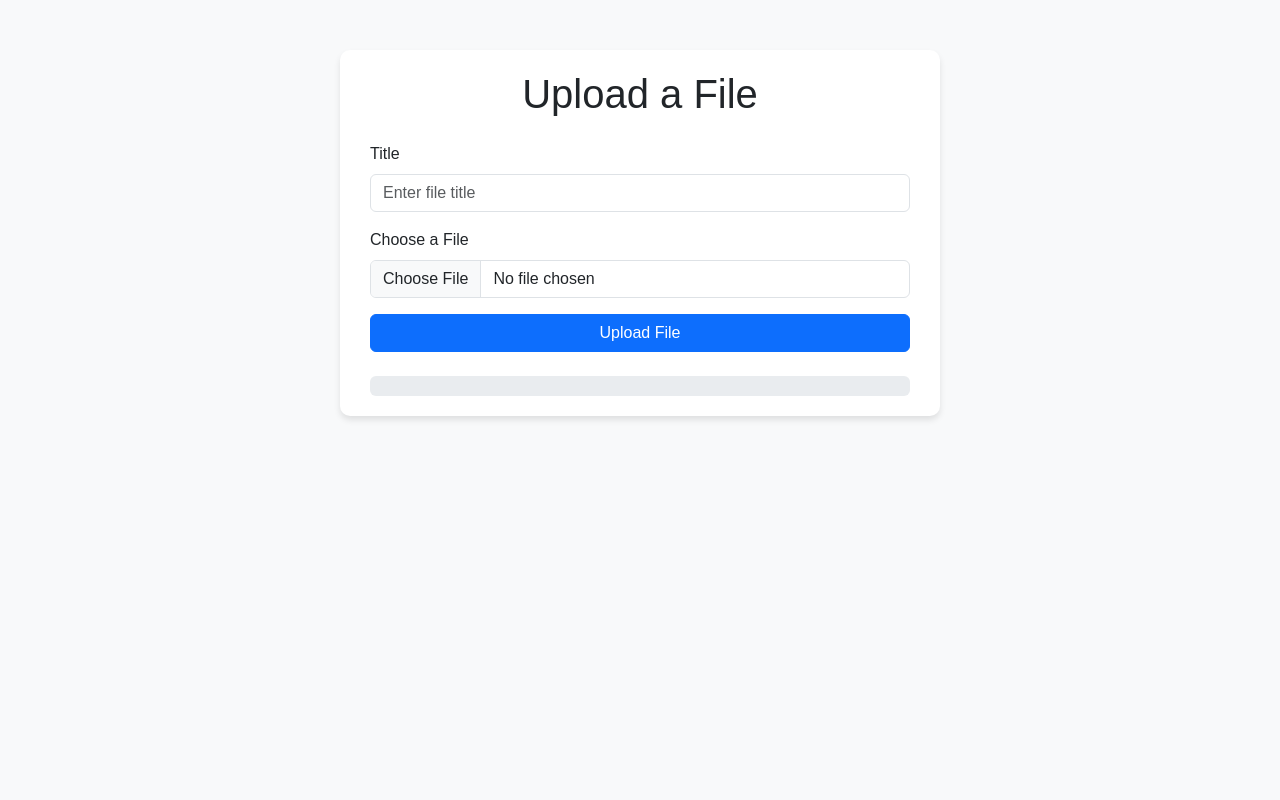
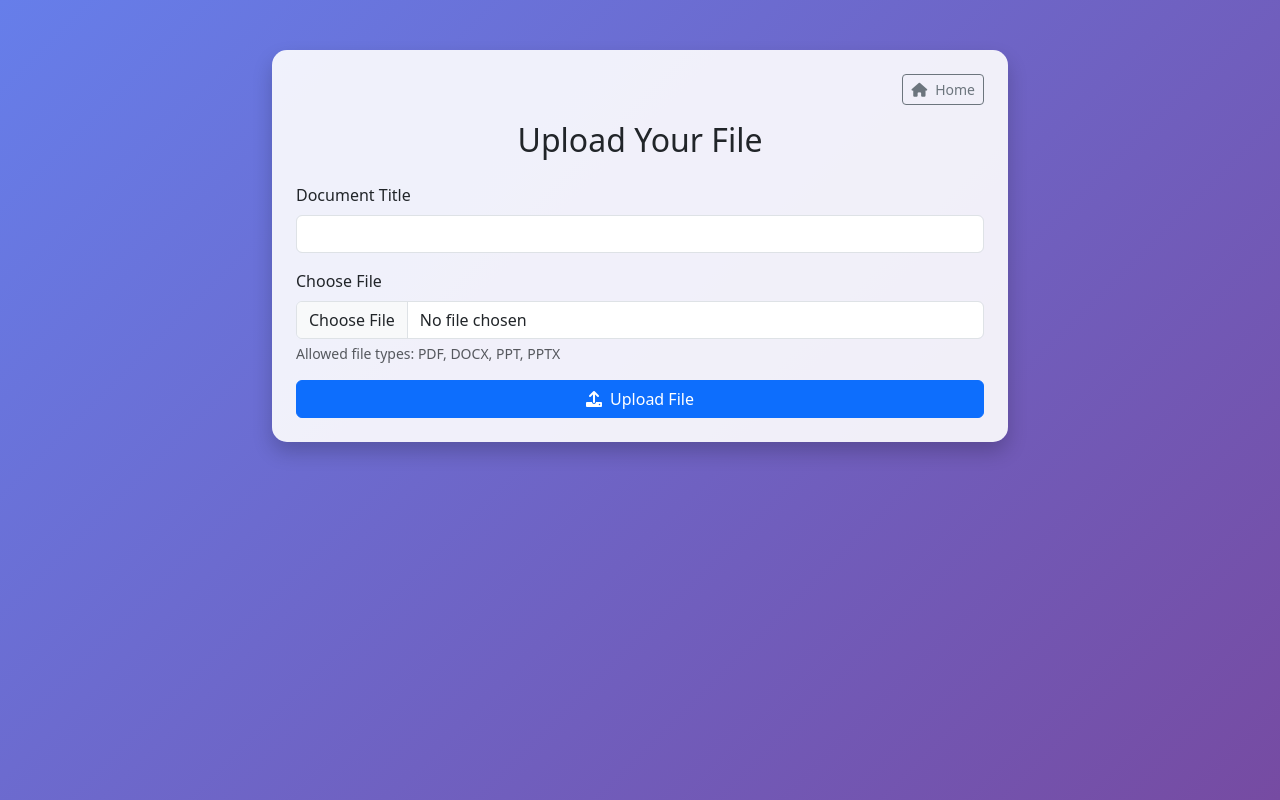
Before and after one commit to babupakkakivellu/Web, a Flask app: page /upload in a window 1280 px wide. Run offline with Flask 3, Linux system fonts and the light colour scheme; parts of the project's set-up code (start-up, migrations or seed data) failed here and were passed over; some libraries are stand-ins or nearby versions.

Commit message:
Update upload_form.html

```diff
--- a/templates/upload_form.html
+++ b/templates/upload_form.html
@@ -3,74 +3,94 @@
 <head>
     <meta charset="UTF-8">
     <meta name="viewport" content="width=device-width, initial-scale=1.0">
-    <title>File Upload</title>
+    <title>Upload File</title>
     <link href="https://cdn.jsdelivr.net/npm/bootstrap@5.3.0-alpha3/dist/css/bootstrap.min.css" rel="stylesheet">
+    <link href="https://cdnjs.cloudflare.com/ajax/libs/font-awesome/6.0.0/css/all.min.css" rel="stylesheet">
+    <link href="{{ url_for('static', filename='css/style.css') }}" rel="stylesheet">
     <style>
         body {
-            background-color: #f8f9fa;
-            font-family: Arial, sans-serif;
+            background: linear-gradient(135deg, #667eea 0%, #764ba2 100%);
+            min-height: 100vh;
+            padding: 50px 0;
         }
-        .container {
-            max-width: 600px;
-            margin-top: 50px;
-            background: #ffffff;
-            padding: 20px 30px;
-            box-shadow: 0 4px 6px rgba(0, 0, 0, 0.1);
-            border-radius: 10px;
-        }
-        #progress-bar {
-            width: 0;
-            height: 20px;
-            background-color: #007bff;
-            border-radius: 5px;
-            transition: width 0.4s ease;
+        .upload-card {
+            background: rgba(255, 255, 255, 0.9);
+            border-radius: 15px;
+            box-shadow: 0 10px 20px rgba(0, 0, 0, 0.2);
         }
     </style>
 </head>
 <body>
     <div class="container">
-        <h1 class="text-center mb-4">Upload a File</h1>
-        <form id="uploadForm">
+        <div class="row justify-content-center">
+            <div class="col-md-8">
+                <div class="upload-card p-4">
+                    <div class="text-end mb-3">
+                        <a href="{{ url_for('home') }}" class="btn btn-outline-secondary btn-sm">
+                            <i class="fas fa-home me-2"></i>Home
+                        </a>
+                    </div>
+
+                    <h2 class="text-center mb-4">Upload Your File</h2>
+
+                    <form id="uploadForm" class="needs-validation" novalidate>
                         <div class="mb-3">
-                <label for="title" class="form-label">Title</label>
-                <input type="text" class="form-control" id="title" name="title" placeholder="Enter file title" required>
+                            <label for="title" class="form-label">Document Title</label>
+                            <input type="text" class="form-control" id="title" name="title" required>
+                            <div class="invalid-feedback">
+                                Please provide a title for the document.
                             </div>
+                        </div>
+
                         <div class="mb-3">
-                <label for="file" class="form-label">Choose a File</label>
-                <input type="file" class="form-control" id="file" name="file" accept=".pdf,.docx,.ppt,.pptx" required>
+                            <label for="file" class="form-label">Choose File</label>
+                            <input type="file" class="form-control" id="file" name="file"
+                                   accept=".pdf,.docx,.ppt,.pptx" required>
+                            <div class="invalid-feedback">
+                                Please select a file to upload.
                             </div>
-            <button type="submit" class="btn btn-primary w-100">Upload File</button>
+                            <div class="form-text">
+                                Allowed file types: PDF, DOCX, PPT, PPTX
+                            </div>
+                        </div>
+
+                        <div class="progress mb-3" style="height: 25px; display: none;">
+                            <div class="progress-bar progress-bar-striped progress-bar-animated"
+                                 role="progressbar" style="width: 0%">0%</div>
+                        </div>
+
+                        <div class="d-grid">
+                            <button type="submit" class="btn btn-primary">
+                                <i class="fas fa-upload me-2"></i>Upload File
+                            </button>
+                        </div>
                     </form>
-        <div class="mt-4">
-            <p id="upload-status" class="text-center"></p>
-            <div id="progress-container" class="progress mt-2" style="height: 20px;">
-                <div id="progress-bar"></div>
+
+                    <div id="uploadStatus" class="alert mt-3" style="display: none;"></div>
+                </div>
             </div>
         </div>
     </div>
 
+    <script src="https://cdn.jsdelivr.net/npm/bootstrap@5.3.0-alpha3/dist/js/bootstrap.bundle.min.js"></script>
     <script>
         document.getElementById('uploadForm').addEventListener('submit', async (e) => {
             e.preventDefault();
 
-    const title = document.getElementById('title').value;
-    const fileInput = document.getElementById('file');
-    const file = fileInput.files[0];
-
-    if (!file) {
-        alert('Please select a file to upload.');
+            const form = e.target;
+            if (!form.checkValidity()) {
+                e.stopPropagation();
+                form.classList.add('was-validated');
                 return;
             }
 
-    const formData = new FormData();
-    formData.append('title', title);
-    formData.append('file', file);
+            const formData = new FormData(form);
+            const progressBar = document.querySelector('.progress-bar');
+            const progressContainer = document.querySelector('.progress');
+            const statusDiv = document.getElementById('uploadStatus');
 
-    const progressBar = document.getElementById('progress-bar');
-    const statusText = document.getElementById('upload-status');
-
-    statusText.innerText = `Uploading "${title}"...`;
-    progressBar.style.width = '0%';
+            progressContainer.style.display = 'block';
+            statusDiv.style.display = 'none';
 
             try {
                 const xhr = new XMLHttpRequest();
@@ -79,30 +99,43 @@
                 xhr.upload.onprogress = (event) => {
                     if (event.lengthComputable) {
                         const percentComplete = Math.round((event.loaded / event.total) * 100);
-                progressBar.style.width = `${percentComplete}%`;
-                statusText.innerText = `Uploading "${title}"... ${percentComplete}%`;
+                        progressBar.style.width = percentComplete + '%';
+                        progressBar.textContent = percentComplete + '%';
                     }
                 };
 
-        xhr.onload = () => {
+                xhr.onload = function() {
                     if (xhr.status === 200) {
-                const result = JSON.parse(xhr.responseText);
-                progressBar.style.width = '100%';
-                statusText.innerText = `Upload Done! Title: "${result.title}"`;
+                        const response = JSON.parse(xhr.responseText);
+                        statusDiv.className = 'alert alert-success';
+                        statusDiv.textContent = 'File uploaded successfully!';
+                        form.reset();
+                        form.classList.remove('was-validated');
                     } else {
+                        const response = JSON.parse(xhr.responseText);
+                        statusDiv.className = 'alert alert-danger';
+                        statusDiv.textContent = response.error || 'Upload failed. Please try again.';
+                    }
+                    statusDiv.style.display = 'block';
+                    setTimeout(() => {
+                        progressContainer.style.display = 'none';
                         progressBar.style.width = '0%';
-                statusText.innerText = 'Upload failed. Please try again.';
-            }
+                    }, 1000);
                 };
 
-        xhr.onerror = () => {
-            statusText.innerText = 'An error occurred during upload.';
+                xhr.onerror = function() {
+                    statusDiv.className = 'alert alert-danger';
+                    statusDiv.textContent = 'Upload failed. Please try again.';
+                    statusDiv.style.display = 'block';
+                    progressContainer.style.display = 'none';
                 };
 
                 xhr.send(formData);
             } catch (error) {
-        console.error('Error uploading file:', error);
-        statusText.innerText = 'An error occurred during upload.';
+                statusDiv.className = 'alert alert-danger';
+                statusDiv.textContent = 'An error occurred. Please try again.';
+                statusDiv.style.display = 'block';
+                progressContainer.style.display = 'none';
             }
         });
     </script>
```
Lines whose indentation alone changed are shown as unchanged.
